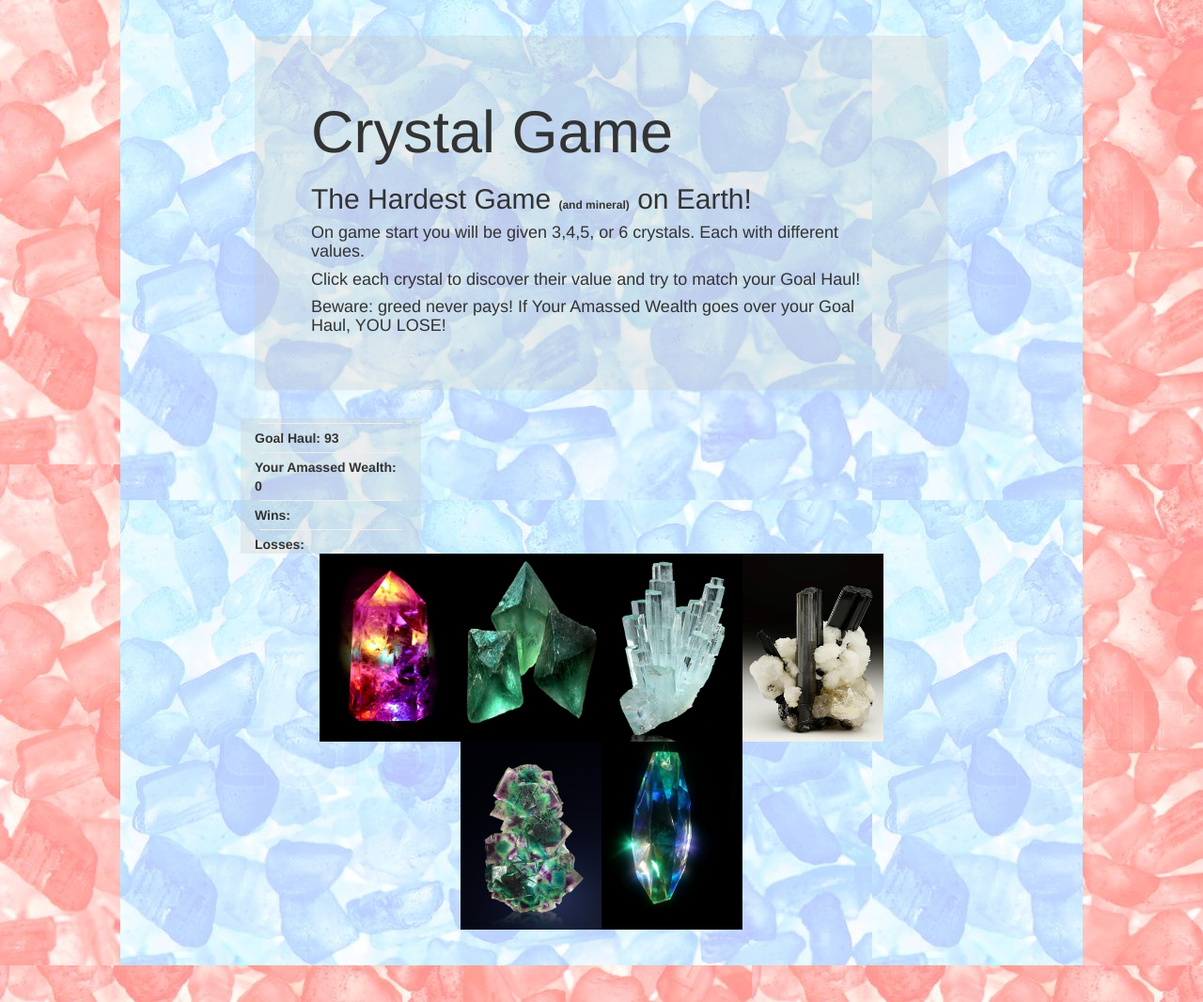
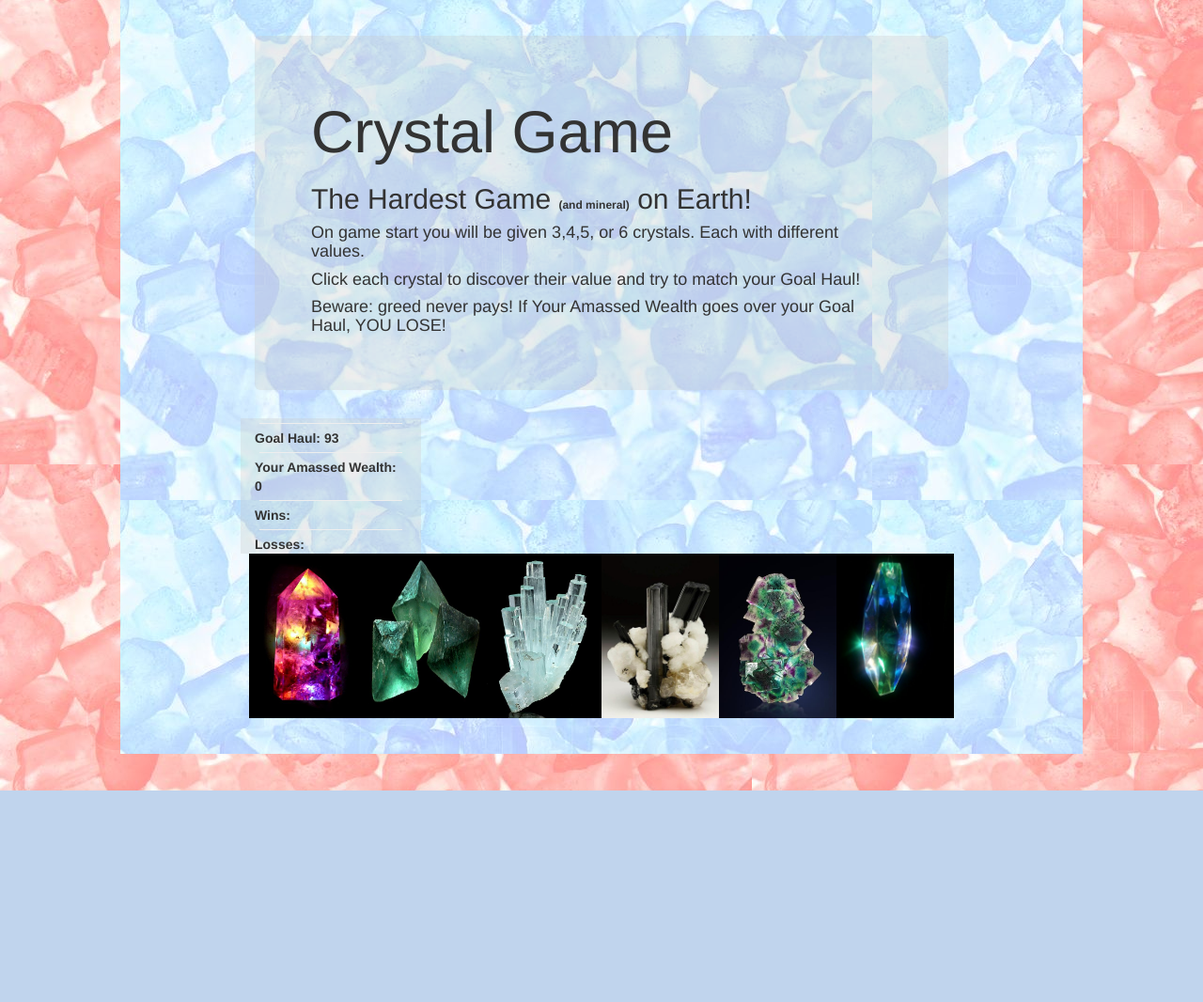
Before and after one commit to JuliusDorfman/crystal-numbers, a PHP site: page /index.html in a window 1280 px wide. Shown: the part 39-1105 px from the top of the page at 94% size. After the commit the page ends 880 px from the top, so only its background shows below. Run offline with PHP 8.4, Linux system fonts and the light colour scheme; some libraries are stand-ins or nearby versions.

Commit message:
crystals container with and game logic update

```diff
--- a/assets/css/style.css
+++ b/assets/css/style.css
@@ -1,6 +1,6 @@
 img {
-    width: 150px;
-    height: 200px;
+    width: 125px;
+    height: 175px;
 }
 
 .body-background {
@@ -9,10 +9,6 @@ img {
 
 * {
     font-weight: 700;
-}
-
-img {
-    max-width: 100%;
 }
 
 .content-container {
@@ -37,7 +33,6 @@ img {
 .bold {
     font-weight: bold;
     background: rgba(200, 200, 200, 0.3)
-
 }
 
 .call-to-action {
--- a/index.html
+++ b/index.html
@@ -43,12 +43,8 @@
             </div> -->
             </div>
         </div>
-        <div class='container'>
-            <div class='temp'>
-                <div class='crystals-container'>
-                    <div class='crystals-parent' id='crystals'> </div>
-                </div>
-            </div>
+        <div class='crystals-container'>
+            <div class='crystals-parent' id='crystals'> </div>
         </div>
     </div>
 </body>
```
